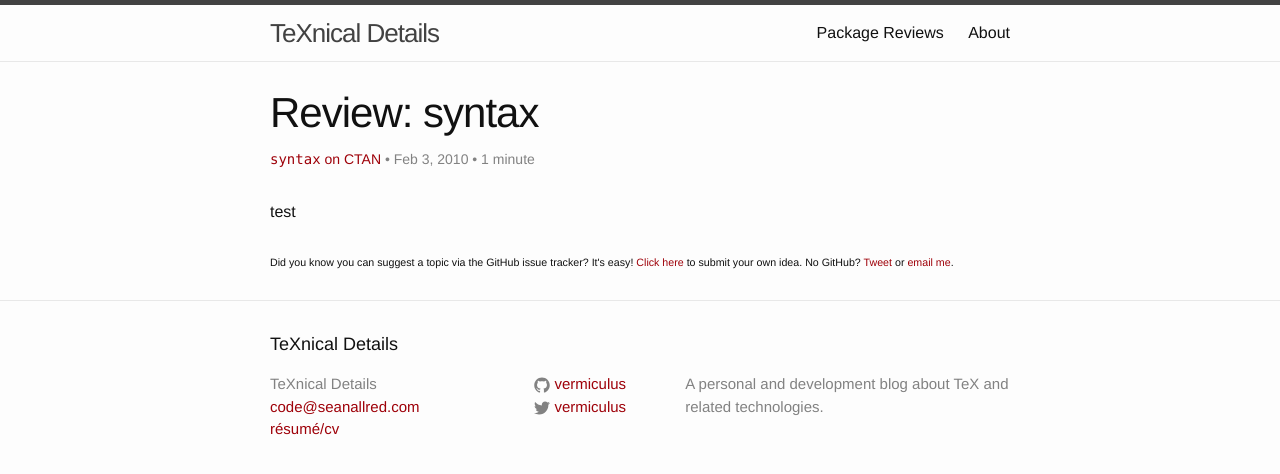
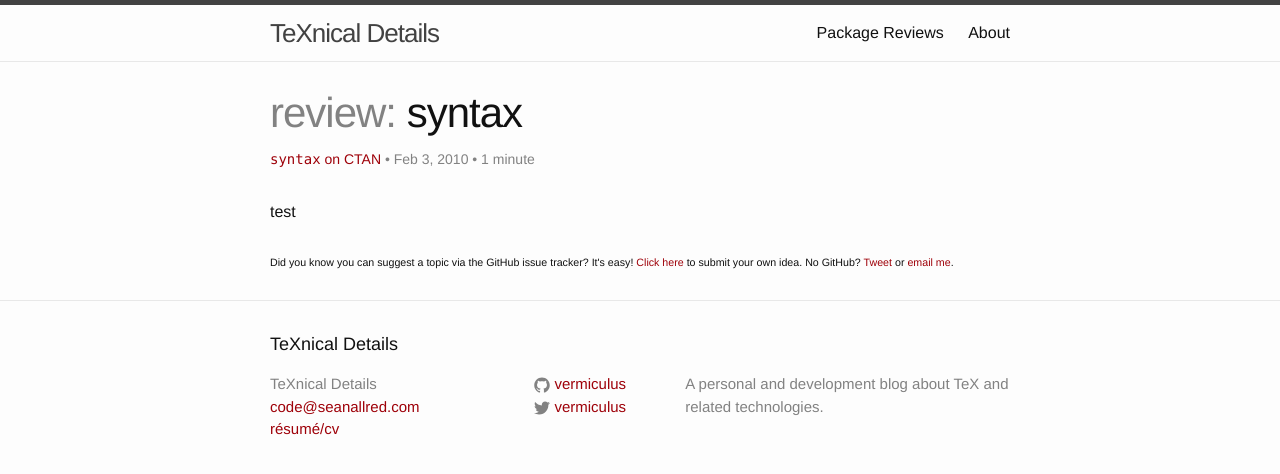
Before and after one commit to vermiculus/seanallred.com, a Jekyll site: the page built from _posts/reviews/2015-07-10-syntax.markdown, in a window 1280 px wide. Shown: the top 474 px of the page. Built offline with Jekyll 4.4.1, drawn with Linux system fonts in a browser that asks for light colours.

Commit message:
Appearance tweaks

```diff
--- a/_layouts/review.html
+++ b/_layouts/review.html
@@ -4,7 +4,7 @@ layout: default
 <div class="post">
 
   <header class="post-header">
-    <h1 class="post-title">Review: {{ page.name }}</h1>
+    <h1 class="post-title"><span class="diminished">review: </span>{{ page.name }}</h1>
     {% if page.subtitle %}
     <h2 class="post-subtitle">{{ page.subtitle }}</h2>
     {% endif %}
--- a/_sass/_layout.scss
+++ b/_sass/_layout.scss
@@ -186,6 +186,10 @@ footer.github-topic-suggestion {
     color: $grey-color;
 }
 
+.diminished {
+    color: $grey-color;
+}
+
 .post-link {
     display: block;
     font-size: 24px;
```
